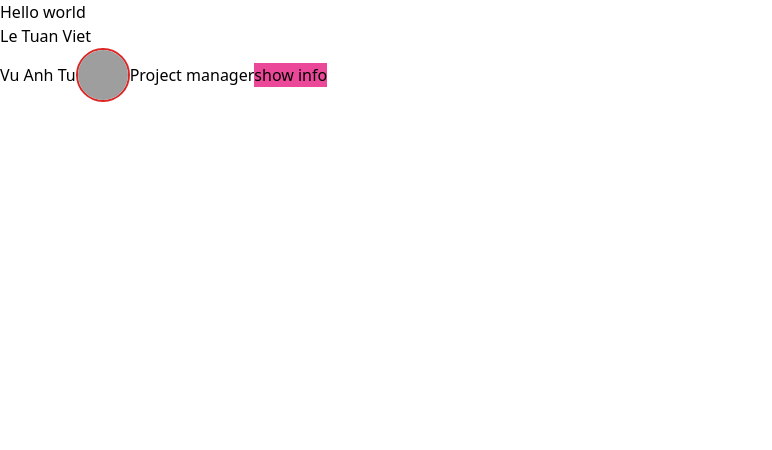
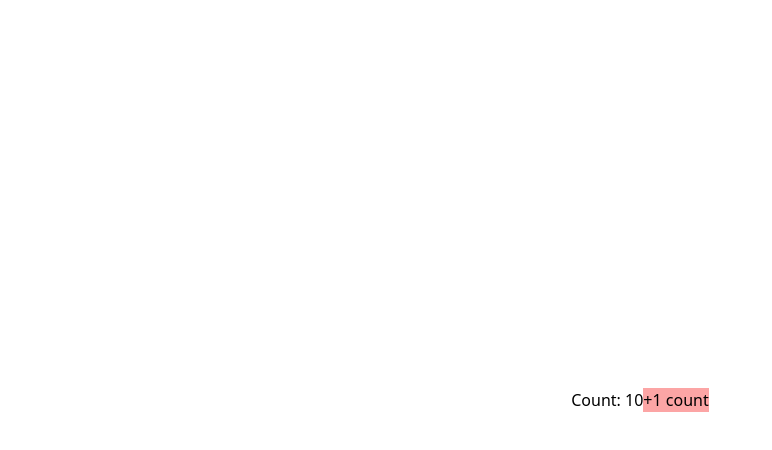
Before and after one commit to vuanhtu1993/poly-typescript, a React (Create React App) app in the folder lesson4/: page / in a window 1280 px wide. Shown: the top 450 px of the page, without its empty margins (0-772 px from the left). Built offline with nearby package versions, Linux system fonts and the light colour scheme; grey boxes are pictures that could not be loaded.

Commit message:
Buổi 8: State

```diff
--- a/lesson4/src/app.jsx
+++ b/lesson4/src/app.jsx
@@ -1,18 +1,21 @@
+import { useState } from "react"
 import Avatar from "./components/avatar"
 
 // Props: Là một đối tượng, để truyền dữ liệu từ cha xuống con, nhưng không có chiều ngược lại
 // Props: Immutable >< mutable
 const App = () => {
-    const user = {
-        name: "Le Tuan Viet",
-        role: "Student"
+    const [count, setCount] = useState(10)
+    // let count = 10
+
+    const increase = () => {
+        setCount(count + 1)
+        console.log(count);
     }
-    return <>
-        {/* Declarative */}
-        <h1>Hello world</h1>
-        <h2>{user.name}</h2>
-        <Avatar name={user.name} user={user} showInfo={() => console.log(user.name)}/>
-    </>
+
+    return <div className="flex justify-center items-center h-[100vh]">
+        <div>Count: {count}</div>
+        <button onClick={increase} className="bg-red-300">+1 count</button>
+    </div>
 }
 
 export default App
```
